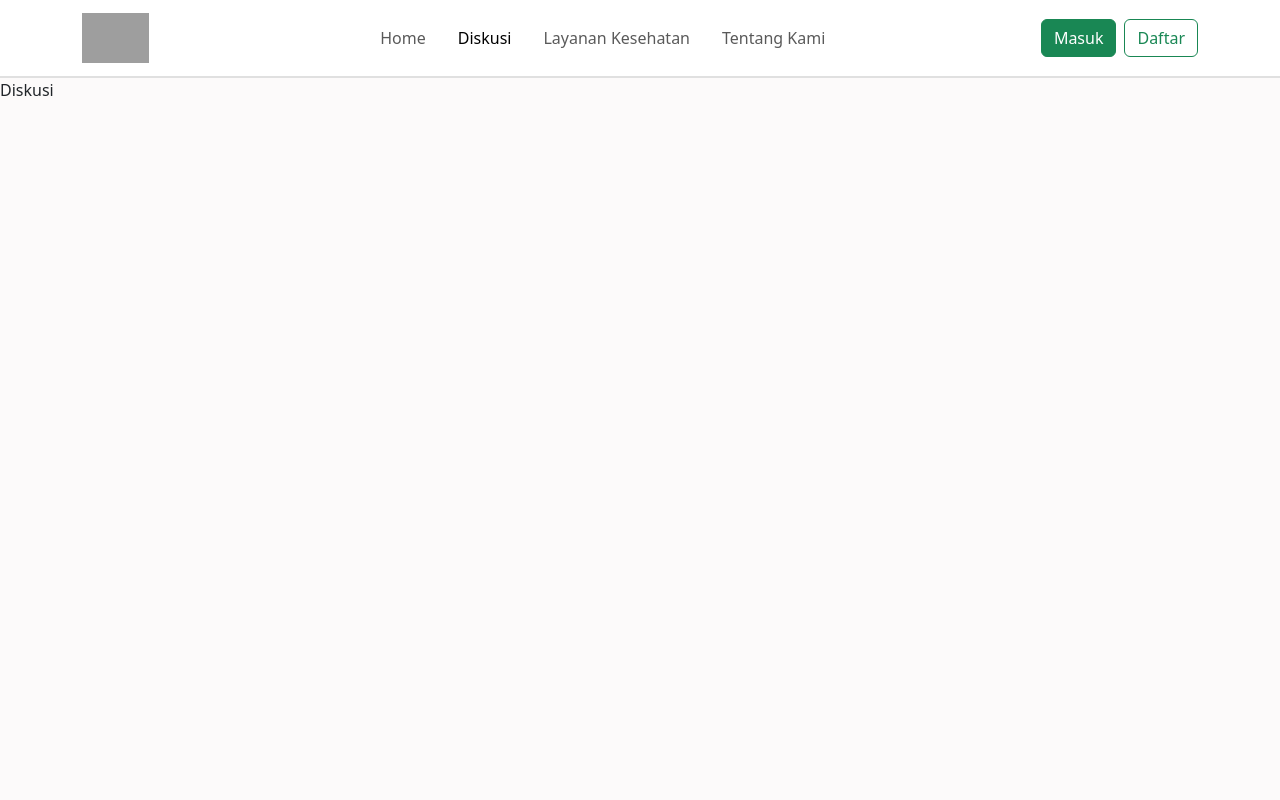
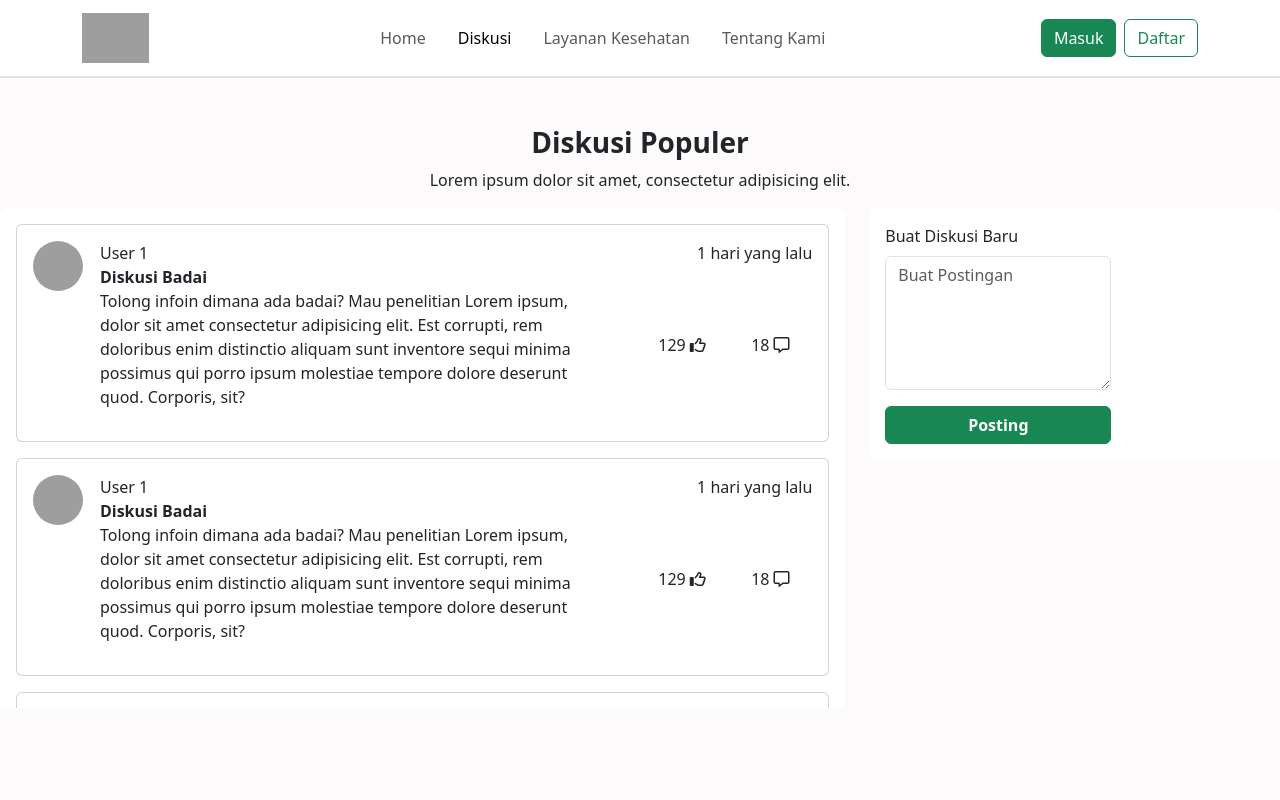
Before and after one commit to Cepu-Developer/Frontend, a React (Vite) app: page /diskusi in a window 1280 px wide. Shown: the top 800 px of the page. Built offline with nearby package versions, Linux system fonts and the light colour scheme; no server answers; grey boxes are pictures that could not be loaded.

Commit message:
menambahkan page diskusi

```diff
--- a/src/pages/Diskusi.jsx
+++ b/src/pages/Diskusi.jsx
@@ -1,19 +1,64 @@
-import Footer from "../components/Footer"
-import NavbarComponent from "../components/Navbar"
+import { Card, Row, Form, Button } from "react-bootstrap";
+import Footer from "../components/Footer";
+import NavbarComponent from "../components/Navbar";
+import CardDiskusi from "../components/Homepage/CardDiskusi";
 
 function Diskusi() {
   return (
-    <div style={{
-      background: '#fcfafa', minHeight: '100vh'
-    }}>
+    <div style={{ background: "#fcfafa", minHeight: "100vh" }}>
       <NavbarComponent />
       <div className="min-vh-100">
-        Diskusi
+        {/* You can include multiple instances of CardDiskusi here */}
+        <div className="my-5 justify-content-center">
+          <h3 className="text-center fw-bold">Diskusi Populer</h3>
+          <p className="text-center">
+            Lorem ipsum dolor sit amet, consectetur adipisicing elit.
+          </p>
+          <Row>
+            {/* Kartu Diskusi */}
+            <div className="col-lg-8 col-12 mb-3">
+              <Card className="border-0">
+                <Card.Body style={{ overflow: "auto", height: "500px" }}>
+                  <CardDiskusi />
+                  <CardDiskusi />
+                  <CardDiskusi />
+                  <CardDiskusi />
+                  <CardDiskusi />
+                  <CardDiskusi />
+                </Card.Body>
+              </Card>
+            </div>
+
+            {/* Form untuk Posting */}
+            <div className="col-lg-4 col-12">
+              <Card className="border-0">
+                <Card.Body>
+                  <Form>
+                    <Form.Group
+                      className="mb-3"
+                      controlId="exampleForm.ControlTextarea1"
+                    >
+                      <Form.Label>Buat Diskusi Baru</Form.Label>
+                      <Form.Control
+                        as="textarea"
+                        rows={5}
+                        placeholder="Buat Postingan"
+                      />
+                    </Form.Group>
+                    <Button className="btn btn-success text-white fw-bold w-100">
+                      Posting
+                    </Button>
+                  </Form>
+                </Card.Body>
+              </Card>
+            </div>
+          </Row>
+        </div>
+        {/* <CardDiskusi /> */}
       </div>
       <Footer />
     </div>
-  )
-
+  );
 }
 
-export default Diskusi
+export default Diskusi;
```
